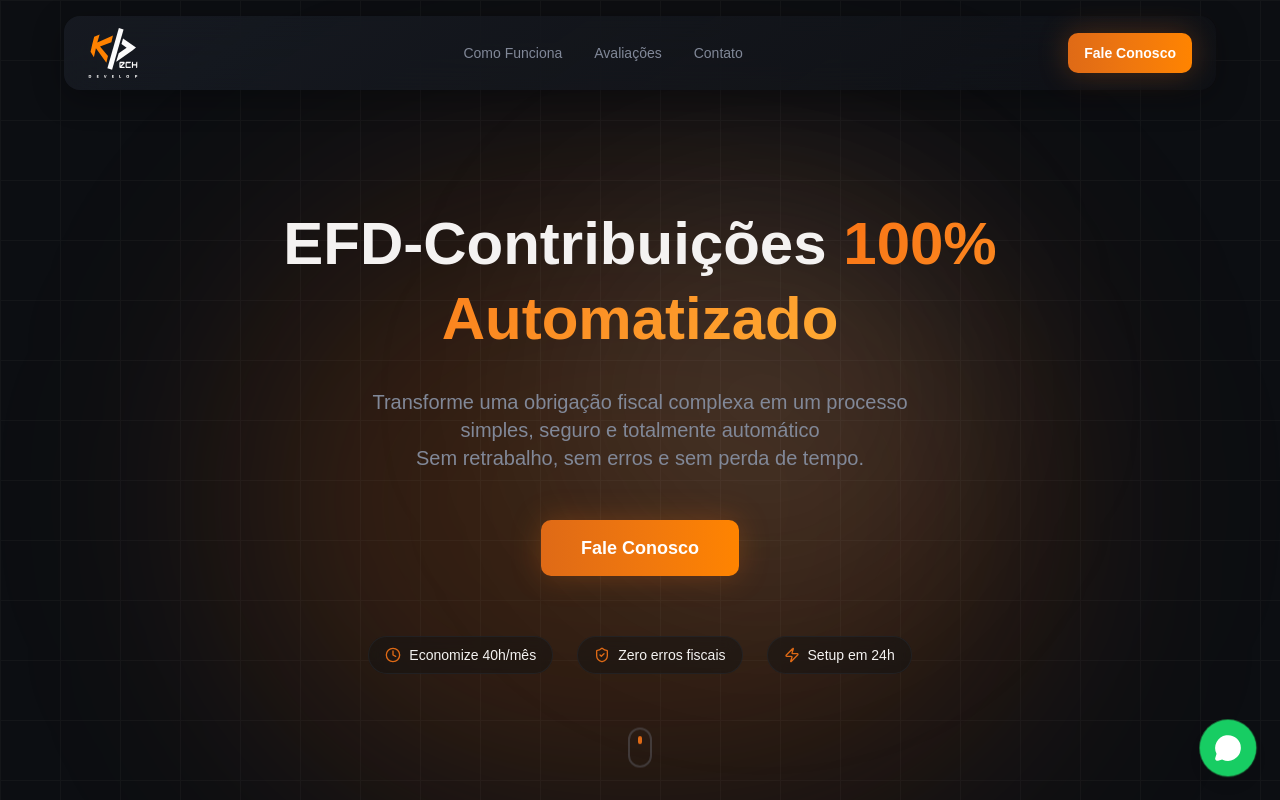
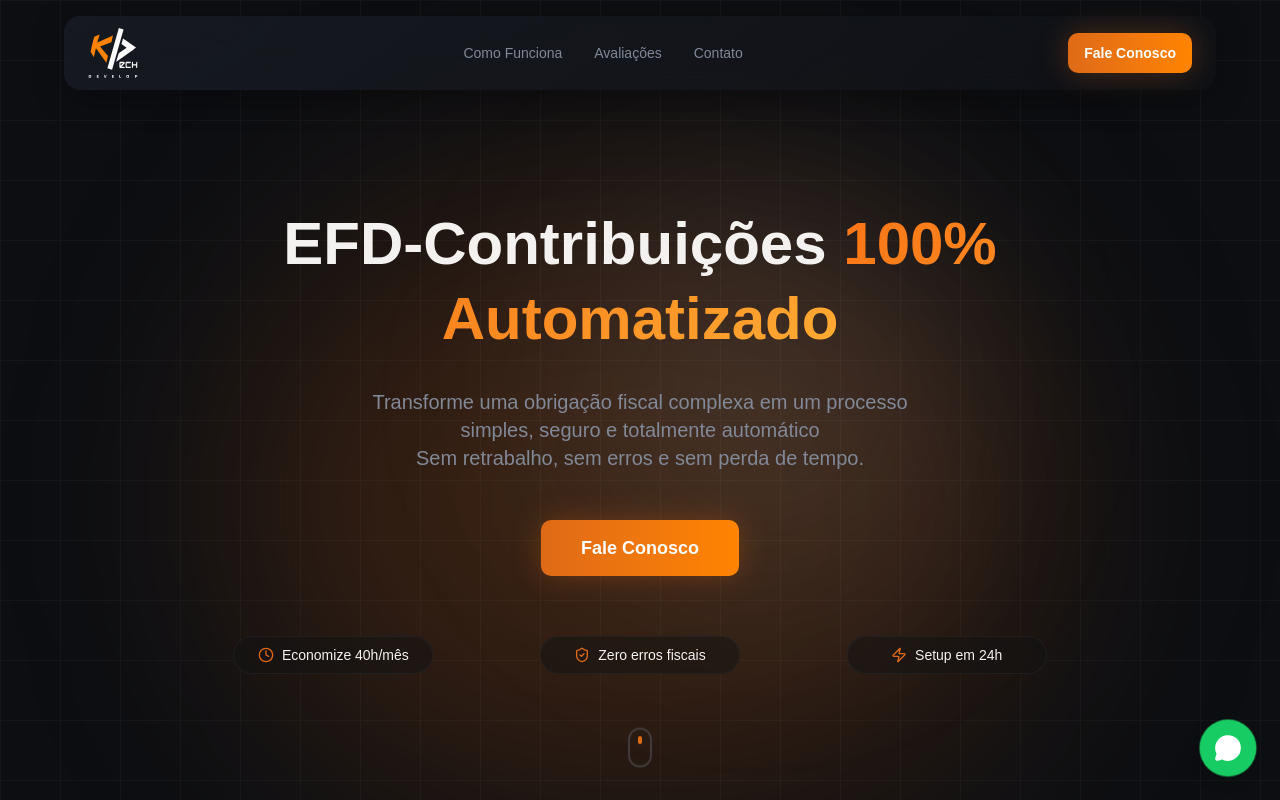
Before and after one commit to KaiqueAlbano/ktecnolead, a React (Vite) app: page /automatizacao-efd-contribuicao in a window 1280 px wide. Shown: the top 800 px of the page. Built offline with nearby package versions, Linux system fonts and the light colour scheme.

Commit message:
ajustes nas urls

```diff
--- a/src/pages/Header.tsx
+++ b/src/pages/Header.tsx
@@ -55,6 +55,10 @@ const Header = ({ system }: HeaderProps) => {
               height={50}
               onClick={() => {
                 navigate("/");
+                window.scrollTo({
+                  top: 0,
+                  behavior: "smooth",
+                });
               }}
             />
           </a>
--- a/src/pages/NewServices.tsx
+++ b/src/pages/NewServices.tsx
@@ -302,7 +302,16 @@ const NewServices = () => {
             Não encontrou o que procura? Temos soluções personalizadas para o
             seu negócio.
           </p>
-          <Button size="lg" className="group">
+          <Button
+            size="lg"
+            className="group"
+            onClick={() => {
+              UtilServices.getWhatsApp(
+                "5511933773522",
+                "Olá! Vim pelo site e gostaria de saber mais sobre automações da ktechno.",
+              );
+            }}
+          >
             <div className="flex items-center justify-center gap-5">
               Falar com especialista
               <ArrowRight className="ml-2 w-5 h-5 group-hover:translate-x-1 transition-transform" />
--- a/src/pages/Presentation.tsx
+++ b/src/pages/Presentation.tsx
@@ -4,12 +4,7 @@ import ContadorDecimal from "../componentes/contador/Contador";
 import { useEffect } from "react";
 
 const Presentation = () => {
-  useEffect(() => {
-    window.scrollTo({
-      top: 0,
-      behavior: "smooth",
-    });
-  }, []);
+  useEffect(() => {}, []);
 
   return (
     <section className="min-h-screen flex items-center justify-center px-4 lg:mt-10 overflow-hidden">
--- a/src/pages/PresentationEFD.tsx
+++ b/src/pages/PresentationEFD.tsx
@@ -70,21 +70,23 @@ const PresentationEFD = () => {
           </div>
 
           {/* Quick benefits row with stagger animation */}
-          <div className="flex flex-wrap justify-center gap-3 md:gap-6 mt-15">
+          <div className="grid grid-cols-2 md:grid-cols-3 justify-center gap-3 md:gap-6 mt-15">
             {[
               { icon: Clock, text: "Economize 40h/mês", delay: "100ms" },
               { icon: ShieldCheck, text: "Zero erros fiscais", delay: "200ms" },
               { icon: Zap, text: "Setup em 24h", delay: "300ms" },
             ].map((benefit, index) => (
+              <div className="flex items-center justify-center">
                 <div
                   key={index}
-                className={`flex items-center gap-2 px-4 py-2 rounded-full bg-card/50 border border-border/50 backdrop-blur-sm hover:border-primary/50 hover:bg-primary/5 transition-all duration-300 cursor-default`}
+                  className={`flex items-center justify-center w-50 gap-2 px-4 py-2 rounded-full bg-card/50 border border-border/50 backdrop-blur-sm hover:border-primary/50 hover:bg-primary/5 transition-all duration-300 cursor-default`}
                   style={{ transitionDelay: benefit.delay }}
                 >
                   <benefit.icon className="w-4 h-4 text-primary" />
                   <span className="text-sm font-medium text-muted-foreground">
                     {benefit.text}
                   </span>
+                </div>
               </div>
             ))}
           </div>
```
Lines whose indentation alone changed are shown as unchanged.
